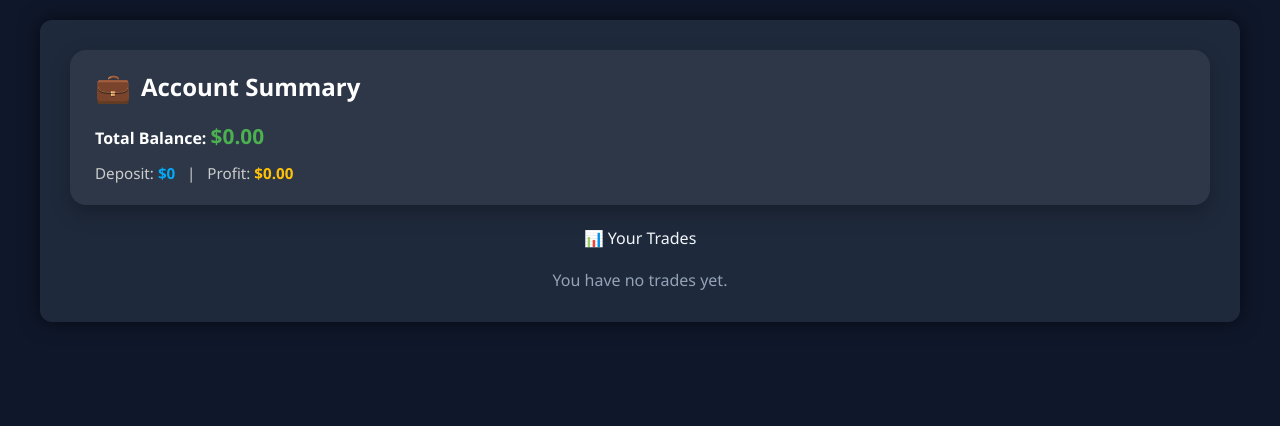
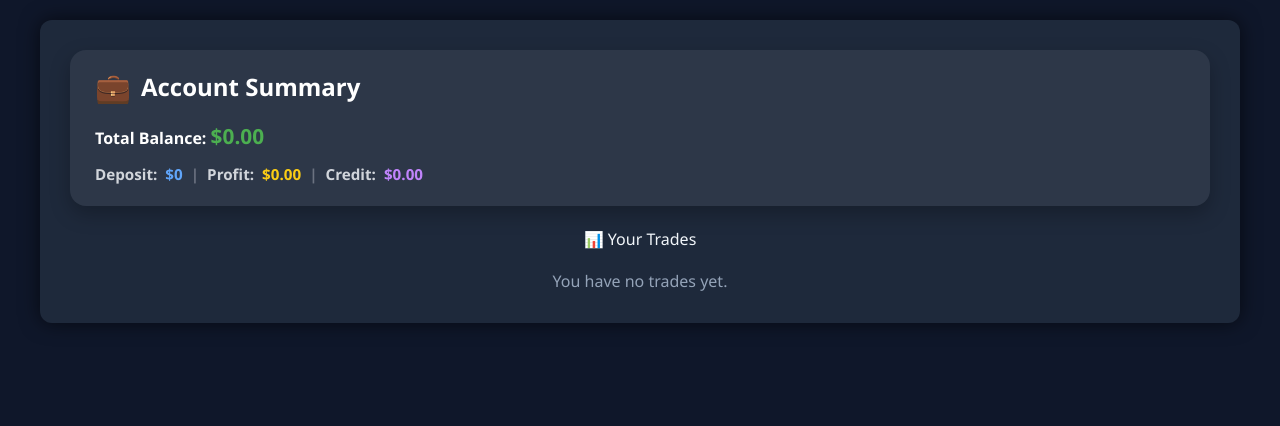
Before and after one commit to MuhammadUmair7211/PowerDigital, a Django app: page /assets/ in a window 1280 px wide. Shown: the top 426 px of the page. Run offline with Django 4.2, Linux system fonts and the light colour scheme; a user stored in the database is signed in; data comes from the database, SQL or seed files in the repository; both versions use the stored data as it was after the commit; data that the repository does not hold is empty; some libraries are stand-ins or nearby versions.

Commit message:
"minor bug fixes"

```diff
--- a/powerdigital_app/models.py
+++ b/powerdigital_app/models.py
@@ -27,29 +27,25 @@ class TradeOrder(models.Model):
 
 
 
-
-
 class Profile(models.Model):
     user = models.OneToOneField(User, on_delete=models.CASCADE)
     credit_score = models.IntegerField(default=100)
     withdrawal_password = models.CharField(max_length=128)
     total_deposit = models.DecimalField(default=0, max_digits=12, decimal_places=2)
     total_profit = models.DecimalField(default=0, max_digits=12, decimal_places=2)
+    credit = models.DecimalField(default=0, max_digits=12, decimal_places=2)  # ✅ Add this line
 
     invite_code = models.CharField(max_length=12, unique=True, blank=True, null=True)
     is_approved = models.BooleanField(default=False)
 
     def save(self, *args, **kwargs):
         if not self.invite_code:
-            self.invite_code = str(uuid.uuid4()).split('-')[0]  # Simple short code
+            self.invite_code = str(uuid.uuid4()).split('-')[0]
         super().save(*args, **kwargs)
-
 
     @property
     def total_balance(self):
-        return self.total_deposit + self.total_profit
-
-
+        return self.total_deposit + self.total_profit + self.credit  # ✅ Include credit in balance
 
     def set_withdrawal_password(self, raw_password):
         self.withdrawal_password = make_password(raw_password)
@@ -59,6 +55,11 @@ class Profile(models.Model):
 
     def __str__(self):
         return self.user.username
+
+
+
+
+
 
 
 
--- a/powerdigital_app/templates/main/assets.html
+++ b/powerdigital_app/templates/main/assets.html
@@ -1,17 +1,16 @@
-{% extends 'main/base.html' %}
-{% block content %}
+{% extends 'main/base.html' %} {% block content %}
 
 <!DOCTYPE html>
 <html lang="en">
 	<head>
-  <meta charset="UTF-8">
+		<meta charset="UTF-8" />
 		<title>Your Trades</title>
 		<script src="https://cdn.tailwindcss.com"></script>
 		<style>
 			body {
 				background-color: #0f172a;
 				color: #e2e8f0;
-      font-family: 'Segoe UI', Tahoma, Geneva, Verdana, sans-serif;
+				font-family: "Segoe UI", Tahoma, Geneva, Verdana, sans-serif;
 				margin: 0;
 				padding: 20px;
 			}
@@ -22,7 +21,7 @@
 				background: #1e293b;
 				padding: 30px;
 				border-radius: 12px;
-      box-shadow: 0 0 20px rgba(0,0,0,0.6);
+				box-shadow: 0 0 20px rgba(0, 0, 0, 0.6);
 			}
 
 			.account-summary-card {
@@ -68,14 +67,6 @@
 				font-weight: 600;
 			}
 
-    .account-summary-details .deposit {
-      color: #03a9f4;
-    }
-
-    .account-summary-details .profit {
-      color: #ffc107;
-    }
-
 			@media (max-width: 576px) {
 				.container {
 					padding: 15px;
@@ -97,7 +88,8 @@
 					font-size: 12px;
 				}
 
-      th, td {
+				th,
+				td {
 					padding: 10px;
 				}
 			}
@@ -115,7 +107,8 @@
 				font-size: 13px;
 			}
 
-    th, td {
+			th,
+			td {
 				padding: 12px 16px;
 				text-align: left;
 				border-bottom: 1px solid #475569;
@@ -143,24 +136,35 @@
 		</style>
 	</head>
 	<body>
-
 		<div class="container">
 			{% if request.user.is_authenticated %}
 			<div class="account-summary-card mb-4">
 				<h3><span>💼</span>Account Summary</h3>
-      <p><strong>Total Balance:</strong>
+				<p>
+					<strong>Total Balance:</strong>
 					<span class="account-summary-value">${{ total_balance }}</span>
 				</p>
-      <div class="account-summary-details">
-        <p>
-          Deposit: <span class="deposit">${{ total_deposit }}</span> &nbsp; | &nbsp;
-          Profit: <span class="profit">${{ total_profit }}</span>
+				<div class="account-summary-details text-sm md:text-base">
+					<p class="flex flex-wrap gap-2">
+						<span class="font-semibold text-gray-300">Deposit:</span>
+						<span class="deposit text-blue-400">${{ total_deposit }}</span>
+
+						<span class="text-gray-500">|</span>
+
+						<span class="font-semibold text-gray-300">Profit:</span>
+						<span class="profit text-yellow-400">${{ total_profit }}</span>
+
+						<span class="text-gray-500">|</span>
+
+						<span class="font-semibold text-gray-300">Credit:</span>
+						<span class="credit text-purple-400">${{ credit }}</span>
 					</p>
 				</div>
 			</div>
+
 			{% endif %}
 
-    <h2 style="text-align: center; color: #f1f5f9;">📊 Your Trades</h2>
+			<h2 style="text-align: center; color: #f1f5f9">📊 Your Trades</h2>
 
 			{% if page_obj %}
 			<table>
@@ -193,16 +197,30 @@
 					{% endfor %}
 				</tbody>
 			</table>
-      <br>
+			<br />
 			<!-- Pagination Controls -->
 			<!-- Pagination Controls -->
 			<div class="mt-8 flex justify-center items-center space-x-2">
 				{% if page_obj.has_previous %}
-          <a href="?page=1" class="px-3 py-1 bg-gray-700 text-white rounded hover:bg-gray-600">« First</a>
-          <a href="?page={{ page_obj.previous_page_number }}" class="px-3 py-1 bg-gray-700 text-white rounded hover:bg-gray-600">← Prev</a>
+				<a
+					href="?page=1"
+					class="px-3 py-1 bg-gray-700 text-white rounded hover:bg-gray-600"
+					>« First</a
+				>
+				<a
+					href="?page={{ page_obj.previous_page_number }}"
+					class="px-3 py-1 bg-gray-700 text-white rounded hover:bg-gray-600"
+					>← Prev</a
+				>
 				{% else %}
-          <span class="px-3 py-1 bg-blue-800 text-gray-100 rounded cursor-not-allowed">« First</span>
-          <span class="px-3 py-1 bg-blue-800 text-gray-100 rounded cursor-not-allowed">← Prev</span>
+				<span
+					class="px-3 py-1 bg-blue-800 text-gray-100 rounded cursor-not-allowed"
+					>« First</span
+				>
+				<span
+					class="px-3 py-1 bg-blue-800 text-gray-100 rounded cursor-not-allowed"
+					>← Prev</span
+				>
 				{% endif %}
 
 				<span class="px-4 py-1 bg-blue-800 text-white rounded text-sm">
@@ -210,11 +228,25 @@
 				</span>
 
 				{% if page_obj.has_next %}
-          <a href="?page={{ page_obj.next_page_number }}" class="px-3 py-1 bg-gray-700 text-white rounded hover:bg-gray-600">Next →</a>
-          <a href="?page={{ page_obj.paginator.num_pages }}" class="px-3 py-1 bg-gray-700 text-white rounded hover:bg-gray-600">Last »</a>
+				<a
+					href="?page={{ page_obj.next_page_number }}"
+					class="px-3 py-1 bg-gray-700 text-white rounded hover:bg-gray-600"
+					>Next →</a
+				>
+				<a
+					href="?page={{ page_obj.paginator.num_pages }}"
+					class="px-3 py-1 bg-gray-700 text-white rounded hover:bg-gray-600"
+					>Last »</a
+				>
 				{% else %}
-          <span class="px-3 py-1 bg-blue-800 text-gray-100 rounded cursor-not-allowed">Next →</span>
-          <span class="px-3 py-1 bg-blue-800 text-gray-100 rounded cursor-not-allowed">Last »</span>
+				<span
+					class="px-3 py-1 bg-blue-800 text-gray-100 rounded cursor-not-allowed"
+					>Next →</span
+				>
+				<span
+					class="px-3 py-1 bg-blue-800 text-gray-100 rounded cursor-not-allowed"
+					>Last »</span
+				>
 				{% endif %}
 			</div>
 			{% else %}
@@ -222,7 +254,7 @@
 			{% endif %}
 		</div>
 
-  <br><br><br>
+		<br /><br /><br />
 	</body>
 </html>
 
--- a/powerdigital_app/views.py
+++ b/powerdigital_app/views.py
@@ -183,34 +183,43 @@ def submit_order(request):
             return redirect('order_success')
     return redirect('home')
 
+def user_trades(request):
+    trades = TradeOrder.objects.filter(user=request.user).order_by('-created_at')
+    profile, _ = Profile.objects.get_or_create(user=request.user)
+
+    approved_total = Deposit.objects.filter(
+        user=request.user, is_approved=True
+    ).aggregate(total=Sum('amount'))['total'] or 0
+
+    profile.total_deposit = approved_total
+    profile.save()
+
+    total_profit = profile.total_profit
+    total_credit = profile.credit  # ✅ Add this line
+
+    total_balance = profile.total_deposit + total_profit + total_credit  # ✅ Include credit in balance
+
+    # Pagination setup (10 trades per page)
+    paginator = Paginator(trades, 10)
+    page_number = request.GET.get('page')
+    page_obj = paginator.get_page(page_number)
+
+    return render(request, "main/assets.html", {
+        "user_trades": trades,
+        "total_deposit": approved_total,
+        "total_profit": total_profit,
+        "total_balance": total_balance,
+        "credit": total_credit,  # ✅ Add to context
+        "page_obj": page_obj
+    })
 
 
 
 
 
-def user_trades(request):
-    trades = TradeOrder.objects.filter(user=request.user).order_by('-created_at')
-    profile, _ = Profile.objects.get_or_create(user=request.user)
-    approved_total = Deposit.objects.filter(
-        user=request.user, is_approved=True
-    ).aggregate(total=Sum('amount'))['total'] or 0
 
 
-    profile.total_deposit = approved_total
-    profile.save()
 
-    total_balance = profile.total_deposit + profile.total_profit
-
-    total_profit = profile.total_profit
-
-     # Pagination setup (10 trades per page)
-    paginator = Paginator(trades, 10)
-    page_number = request.GET.get('page')
-    page_obj = paginator.get_page(page_number)
-
-    return render(request, "main/assets.html", {"user_trades": trades , 'total_deposit': approved_total ,
-                                                 'total_balance': total_balance , 'total_profit' : total_profit ,
-                                                 'page_obj': page_obj})
 
 
 
@@ -612,6 +621,8 @@ def admin_login_view(request):
 
 
 
+from django.contrib.auth import authenticate, login
+
 def admin_register_view(request):
     if request.method == "POST":
         form = AdminRegisterForm(request.POST)
@@ -620,11 +631,21 @@ def admin_register_view(request):
             user.set_password(form.cleaned_data['password'])
             user.is_staff = True  # Make the user an admin
             user.save()
+
             Profile.objects.get_or_create(user=user)  # Ensure profile is created
-            messages.success(request, "Admin account created successfully.")
-            return redirect('admin_login')  # Replace with your actual login view
+
+            # ✅ Authenticate and log in the user
+            new_user = authenticate(request, username=user.username, password=form.cleaned_data['password'])
+            if new_user:
+                login(request, new_user)
+                messages.success(request, "Admin account created and logged in successfully.")
+                return redirect('admin_dashboard')  # or wherever admins go
+
+            messages.success(request, "Admin account created. Please log in.")
+            return redirect('admin_login')  # fallback
     else:
         form = AdminRegisterForm()
+
     return render(request, 'admins/admin_register.html', {'form': form})
 
 
```
Also changed, not shown: db.sqlite3, powerdigital_app/migrations/0002_profile_credit.py (added). Lines whose indentation alone changed are shown as unchanged.
